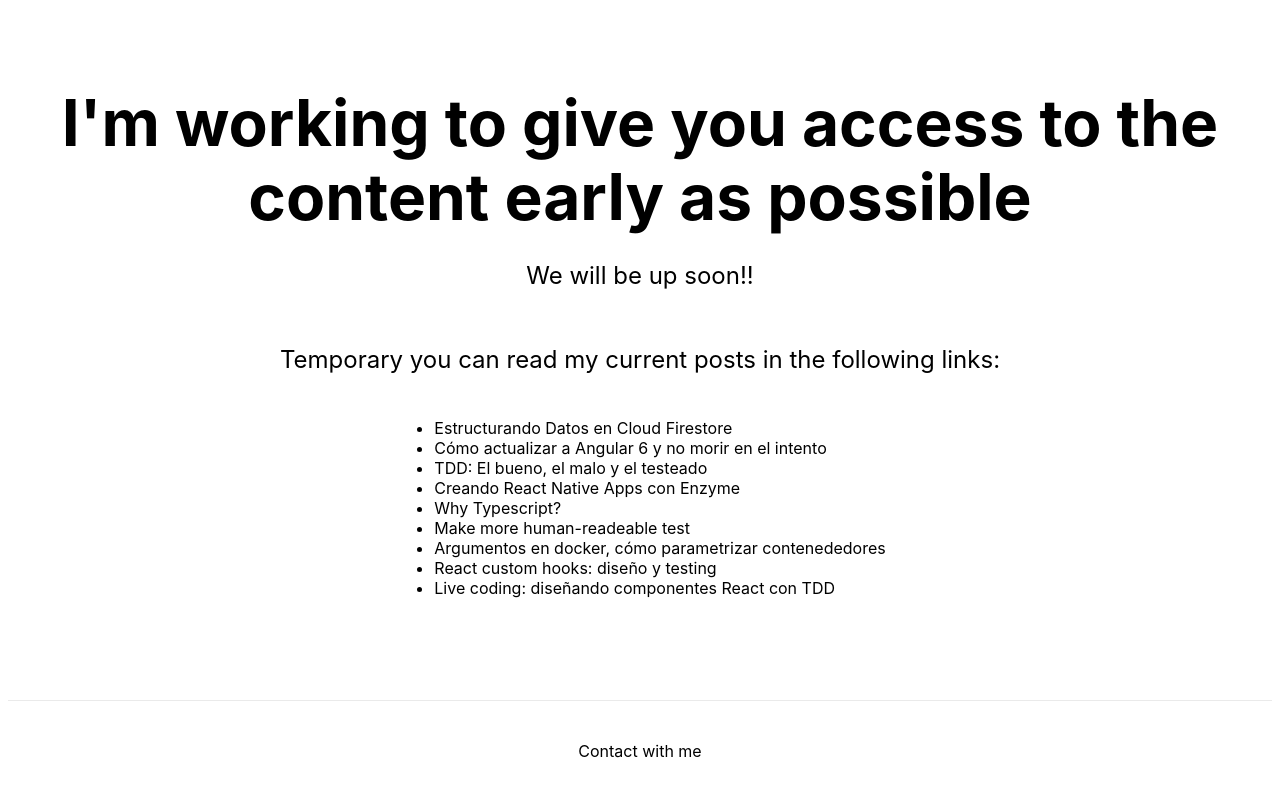
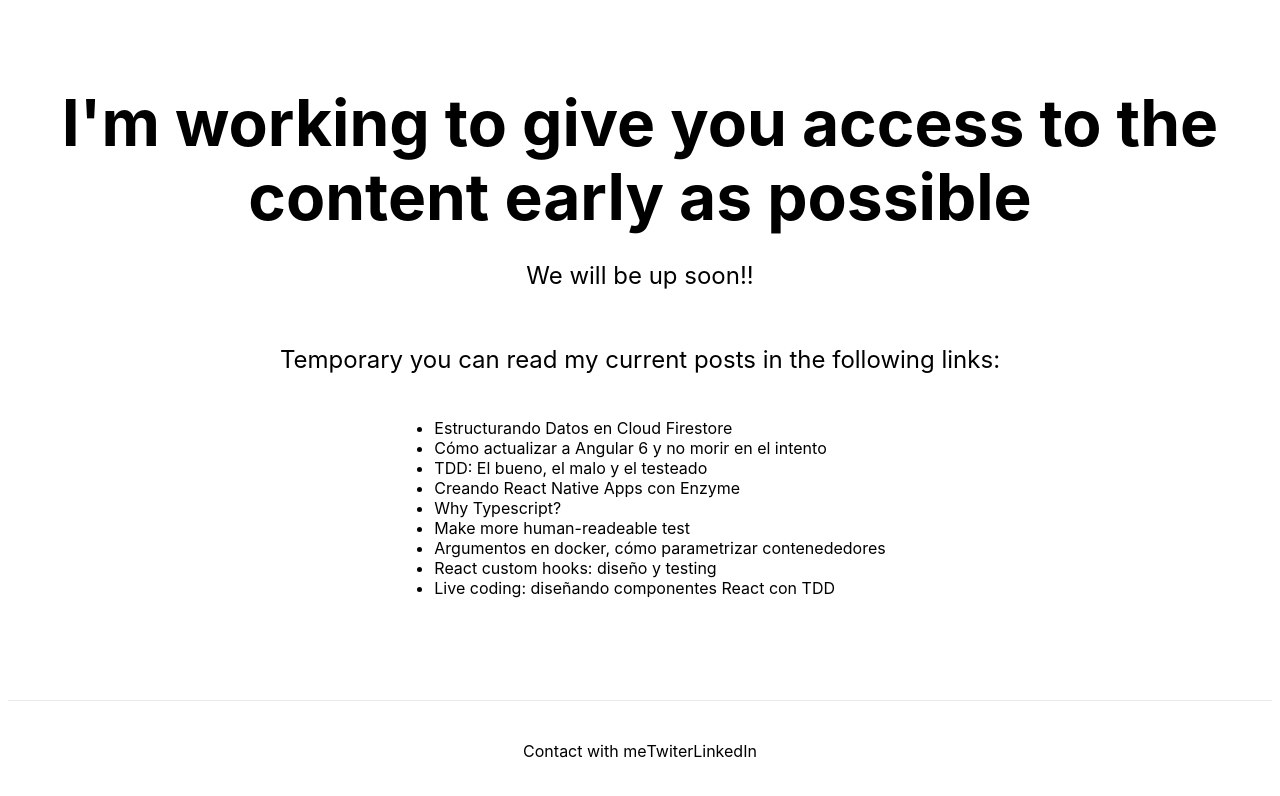
Before and after one commit to adrian-afergon/afergon-blogs, a Next.js app: page / in a window 1280 px wide. Shown: the top 796 px of the page. Built offline with nearby package versions, Linux system fonts and the light colour scheme.

Commit message:
Add social networks

```diff
--- a/pages/index.tsx
+++ b/pages/index.tsx
@@ -26,18 +26,20 @@ const Home = () => (
       <ul>
         {posts.map((post) =>
           <li>
-            <a href={post.link} key={post.date} >{post.title}</a>
+            <a href={post.link} key={post.date} target="_blank">{post.title}</a>
           </li>)}
       </ul>
     </main>
 
     <footer>
       <a
-        target="_blank"
+
         href="mailto:adrian.afergon@gmail.com"
       >
         Contact with me
       </a>
+      <a target="_blank" href="https://twitter.com/AdrianFerrera91">Twiter</a>
+      <a target="_blank" href="https://www.linkedin.com/in/afergon/">LinkedIn</a>
     </footer>
 
     <style>{`
```
